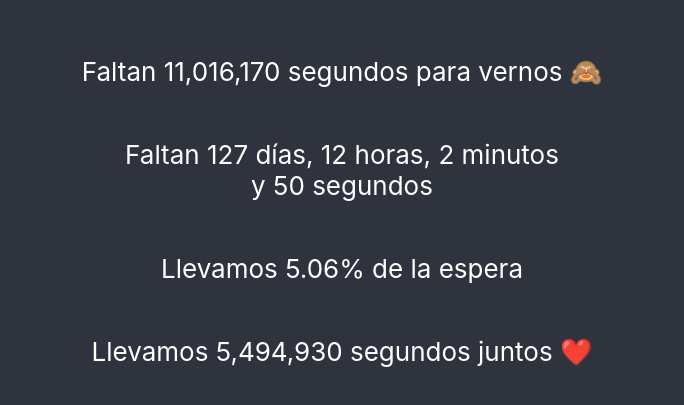
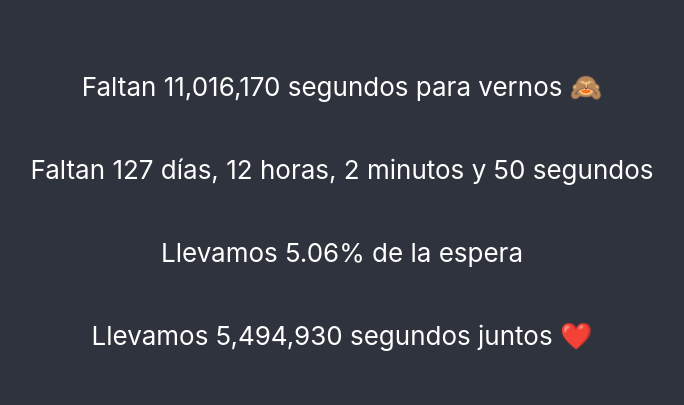
Before and after one commit to szaldivar/time-to, a React (Create React App) app: page / in a window 1280 px wide. Shown: the part 189-594 px from the top of the page, without its empty margins (298-982 px from the left). Built offline with nearby package versions, Linux system fonts and the light colour scheme.

Commit message:
add padding so it does not goes to the edges

```diff
--- a/src/App.js
+++ b/src/App.js
@@ -78,14 +78,18 @@ function App() {
       <div className="App-header">
         {seconds > 0 ? (
           <>
-            <p>
+            <p style={{ padding: "0 15px" }}>
               Faltan {seconds.toLocaleString("es-MX")} segundos para vernos 🙈
             </p>
-            <p style={{ maxWidth: "450px" }}>Faltan {htimeTo}</p>
+            <p style={{ padding: "0 15px" }}>Faltan {htimeTo}</p>
           </>
         ) : null}
-        {seconds > 0 ? <p>Llevamos {progress}% de la espera</p> : null}
-        <p>Llevamos {seconds2.toLocaleString("es-MX")} segundos juntos ❤️</p>
+        {seconds > 0 ? (
+          <p style={{ padding: "0 15px" }}>Llevamos {progress}% de la espera</p>
+        ) : null}
+        <p style={{ padding: "0 15px" }}>
+          Llevamos {seconds2.toLocaleString("es-MX")} segundos juntos ❤️
+        </p>
       </div>
       <div
         style={{
```
